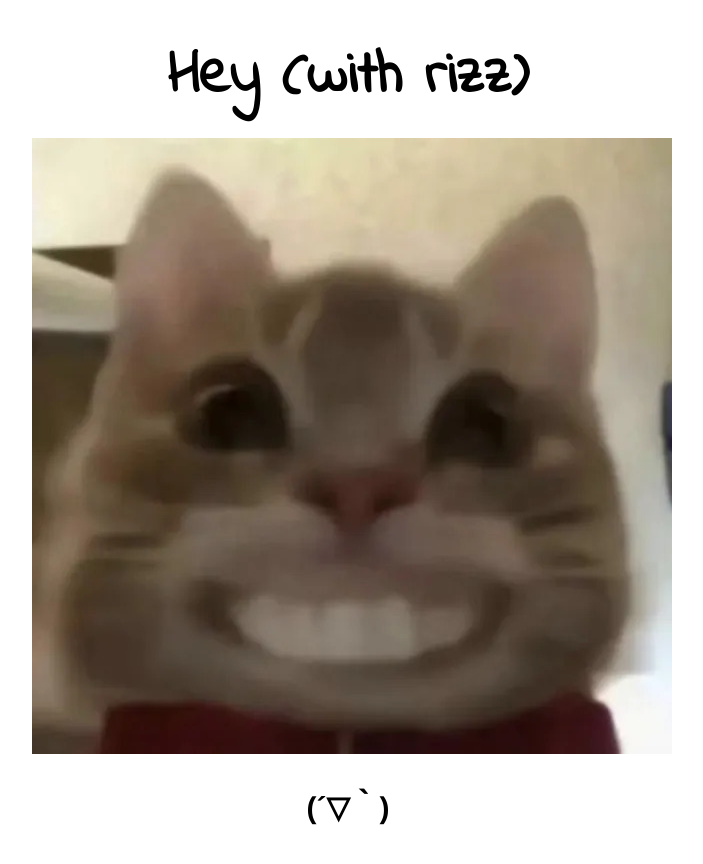
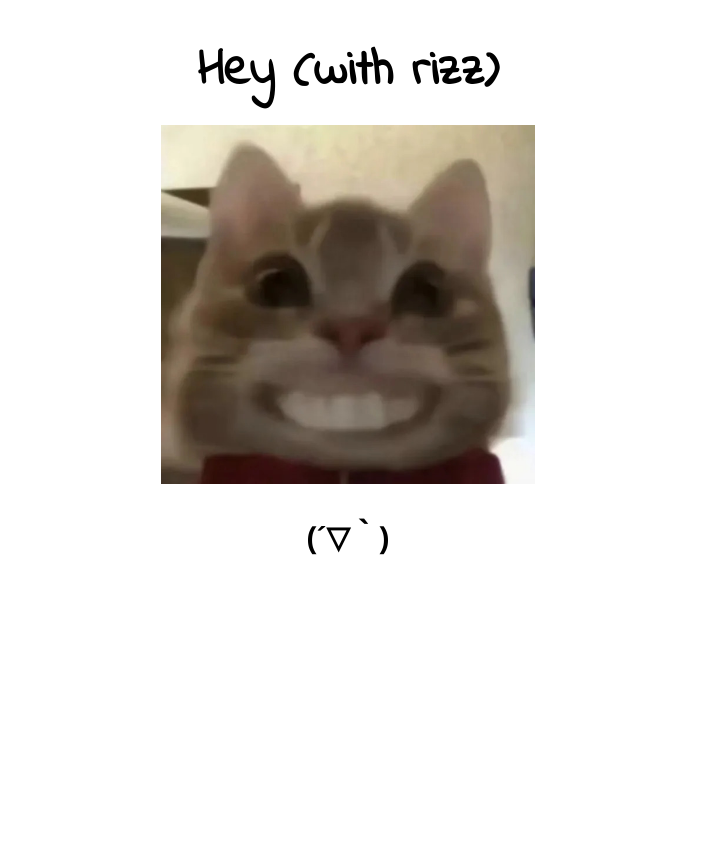
Before and after one commit to Kuriyzo/website, a plain HTML site: page index.html in a window 1280 px wide. Shown: the whole page, without its empty margins (292-995 px from the left). After the commit the page ends 800 px from the top, so only its background shows below. Drawn offline with Linux system fonts and the light colour scheme.

Commit message:
Dynamically changing cat

```diff
--- a/index.html
+++ b/index.html
@@ -12,9 +12,15 @@
     <title>Tyler Li</title>
 
     <style>
+        .master-div {
+            margin: auto;
+            padding: 10px;
+            text-align: center;
+        }
+
         h1 {
             font-family: 'Indie Flower', cursive;
-            font-size: 60px;
+            font-size: 50px;
             line-height: 40px;
         }
 
@@ -24,15 +30,14 @@
         }
 
         .cat {
-            width: auto;
+            width: 50%;
             height: auto;
         }
 
-        .master-div {
-            margin: auto;
-            width: 50%;
-            padding: 10px;
-            text-align: center;
+        @media screen and (min-width: 601px) {
+            .cat {
+                width: 30%;
+            }
         }
     </style>
 </head>
```
